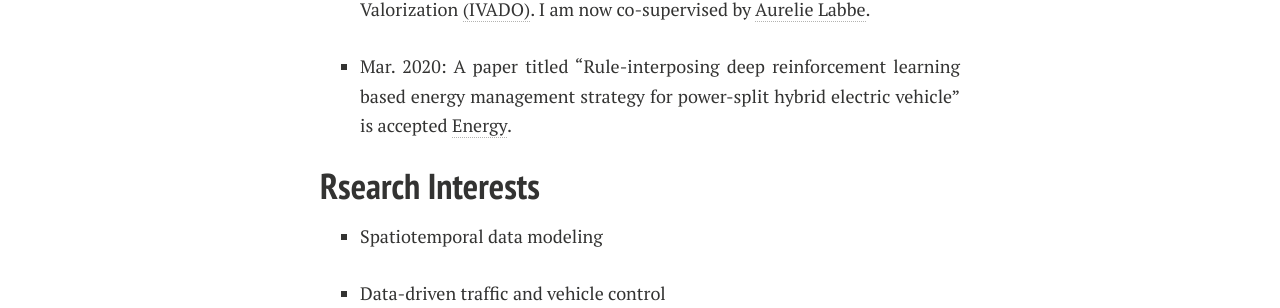
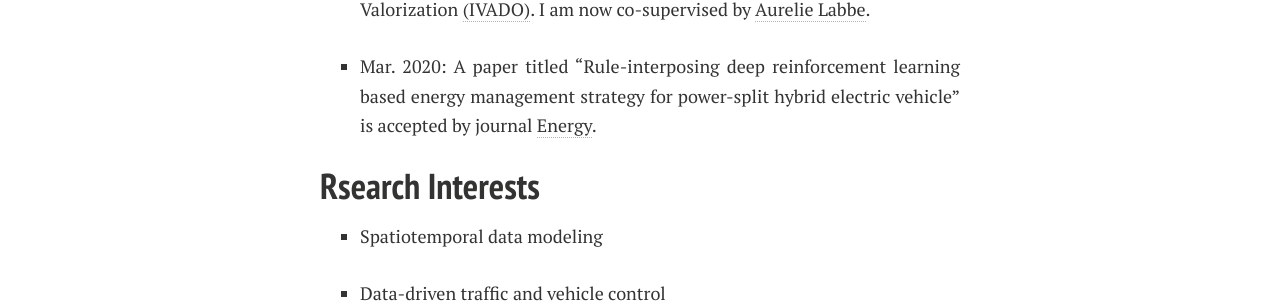
Before and after one commit to eveyuyi/Kaimaoge.github.io, a Jekyll site: the page built from index.md, in a window 1280 px wide. Shown: the part 1038-1346 px from the top of the page. Built offline with Jekyll 4.4.1, drawn with Linux system fonts in a browser that asks for light colours; nearby versions of some CDN libraries; some web fonts are replaced; our own code applies the rules of GitHub Pages for plain Markdown files.

Commit message:
Update index.md

```diff
--- a/index.md
+++ b/index.md
@@ -18,7 +18,7 @@ My research has focused on various machine learning technologies, e.g., tensor d
 
 - Jan. 2020: I received a Postdoc Funding from The Institute for Data Valorization [(IVADO)](https://ivado.ca/en/ivado-scholarships/postdoctoral-scholarships/). I am now co-supervised by [Aurelie Labbe](https://www.hec.ca/en/profs/aurelie.labbe.html).
 
-- Mar. 2020: A paper titled "Rule-interposing deep reinforcement learning based energy management strategy for power-split hybrid electric vehicle" is accepted [Energy](https://reader.elsevier.com/reader/sd/pii/S0360544220304047?token=B70E6384D7093CAEC7BC9C8D4E005696F260B15D5BC83F0E1349CD2D82DE1F5111D6000746121629006098B3A4FF2BB5).
+- Mar. 2020: A paper titled "Rule-interposing deep reinforcement learning based energy management strategy for power-split hybrid electric vehicle" is accepted by journal [Energy](https://reader.elsevier.com/reader/sd/pii/S0360544220304047?token=B70E6384D7093CAEC7BC9C8D4E005696F260B15D5BC83F0E1349CD2D82DE1F5111D6000746121629006098B3A4FF2BB5).
 
 ## Rsearch Interests
 
```
